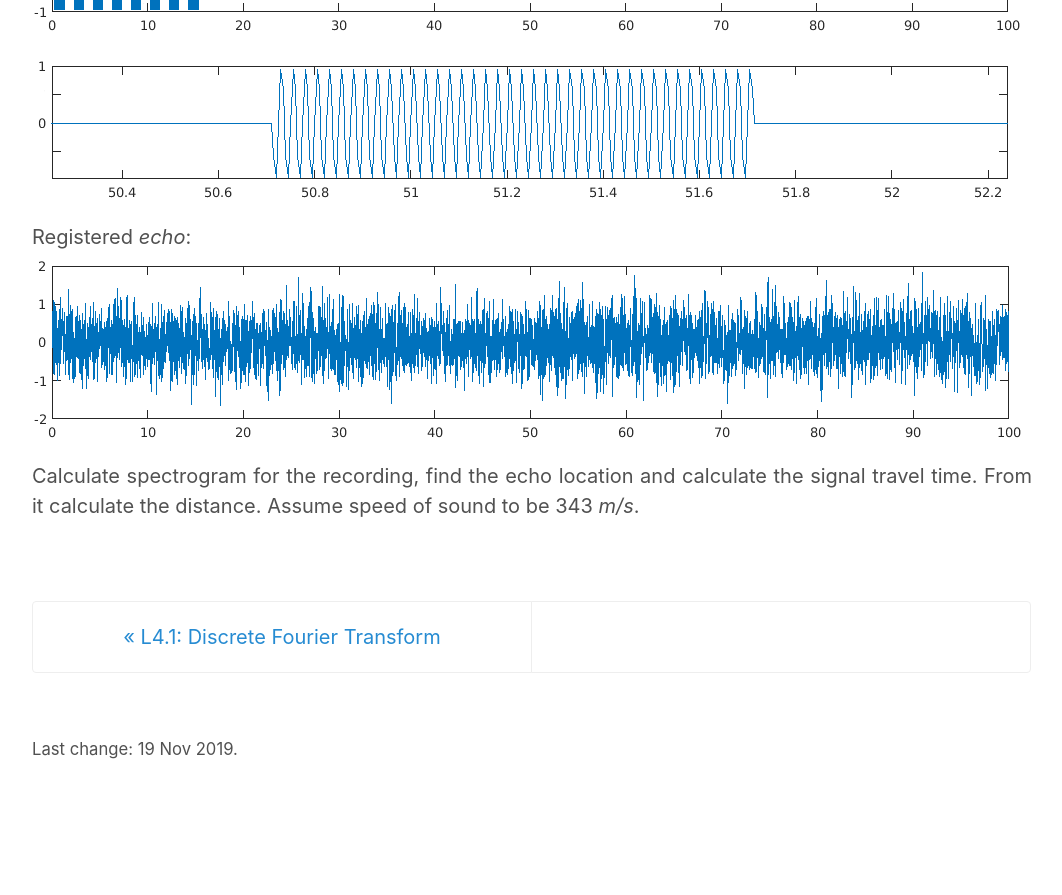
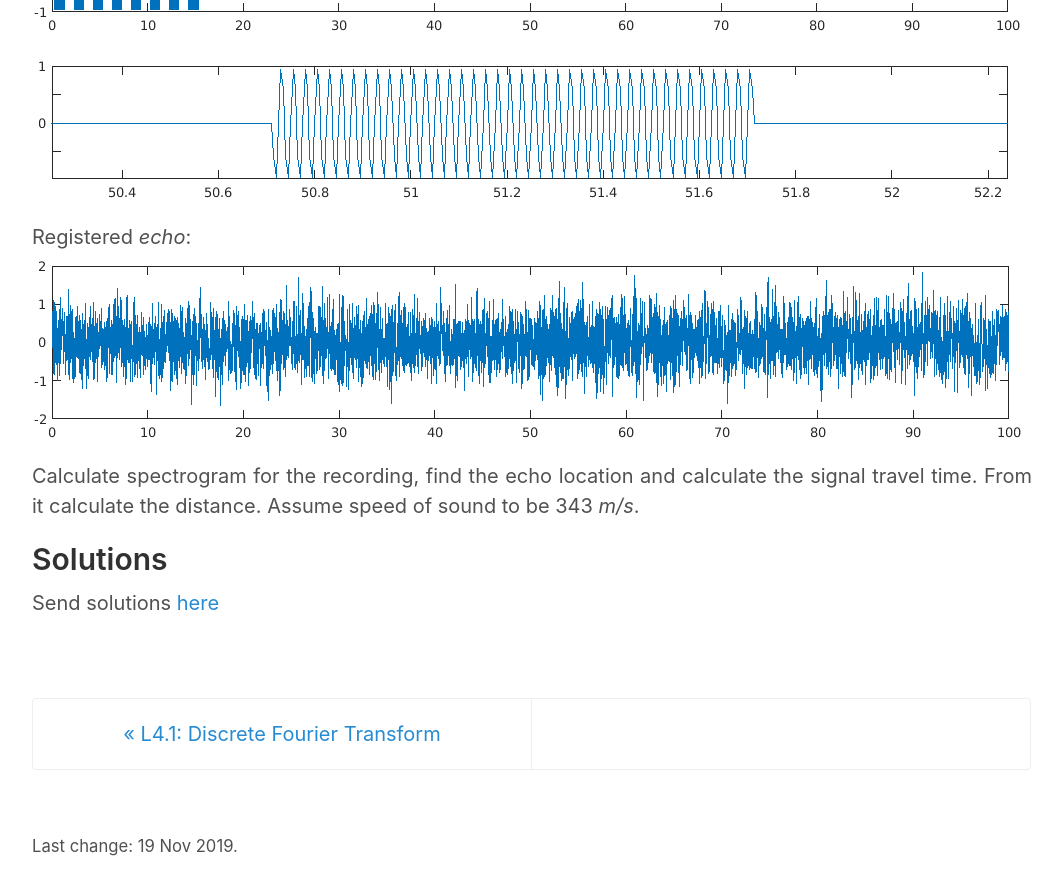
Before and after one commit to wut-mpg/espro, a Jekyll site: the page built from _posts/2019-11-19-ultrasonic.md, in a window 1280 px wide and 900 px high, scrolled down 2717 px. Shown: the top 895 px of the window, without its empty margins (108-1170 px from the left). Built offline with Jekyll 4.4.1, drawn with Linux system fonts in a browser that asks for light colours; before the commit the page ends 3520 px from its top, so only the background shows below that.

Commit message:
Update 2019-11-19-ultrasonic.md

```diff
--- a/_posts/2019-11-19-ultrasonic.md
+++ b/_posts/2019-11-19-ultrasonic.md
@@ -59,3 +59,7 @@
 ![]({{ site.baseurl }}/public/l2/4_3.png)
 
 Calculate spectrogram for the recording, find the echo location and calculate the signal travel time. From it calculate the distance. Assume speed of sound to be 343 *m/s*.
+
+## Solutions
+
+Send solutions [here](https://cloud.robotyka.ia.pw.edu.pl/index.php/s/sBEkJHFjSPzocQE)
```
